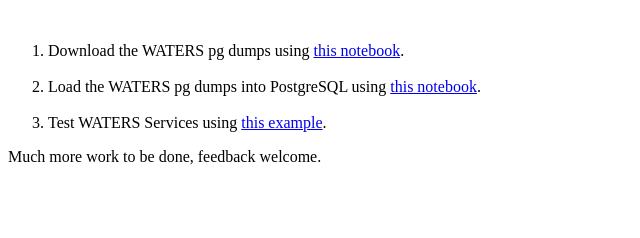
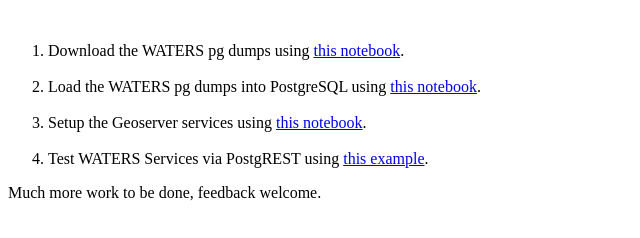
Before and after one commit to pauldzy/NHDPlusInABox, a plain HTML site: page nginx/static/quick_setup.html in a window 1280 px wide. Shown: the whole page, without its empty margins (0-640 px from the left). Drawn offline with Linux system fonts and the light colour scheme.

Commit message:
shoving towards better handling

```diff
--- a/nginx/static/quick_setup.html
+++ b/nginx/static/quick_setup.html
@@ -14,6 +14,7 @@
 
          document.getElementById("download").href   = protocol + "//" + hostname + ":" + jp_port + "/notebooks/Utilities/Download_NHDPlus_Data.ipynb";
          document.getElementById("pg_restore").href = protocol + "//" + hostname + ":" + jp_port + "/notebooks/Utilities/Load_NHDPlus_Database.ipynb";
+         document.getElementById("geoserver").href  = protocol + "//" + hostname + ":" + jp_port + "/notebooks/Utilities/Setup_Geoserver_Services.ipynb";
          document.getElementById("nav_del1").href   = protocol + "//" + hostname + ":" + ng_port + "/static/epa-postgrest-drainage-area-delineation-v3/index.html";
       }
    </script>
@@ -22,7 +23,8 @@
       <ol>
          <li>Download the WATERS pg dumps using <a id="download" href="#" target="_blank">this notebook</a>.</br>&nbsp;</li>
          <li>Load the WATERS pg dumps into PostgreSQL using <a id="pg_restore" href="#" target="_blank">this notebook</a>.</br>&nbsp;</li>
-         <li>Test WATERS Services using <a id="nav_del1" href="#" target="_blank">this example</a>.
+         <li>Setup the Geoserver services using <a id="geoserver" href="#" target="_blank">this notebook</a>.</br>&nbsp;</li>
+         <li>Test WATERS Services via PostgREST using <a id="nav_del1" href="#" target="_blank">this example</a>.
       </ol>
       <p>
       Much more work to be done, feedback welcome.
```
Also changed, not shown: 3 other files.
